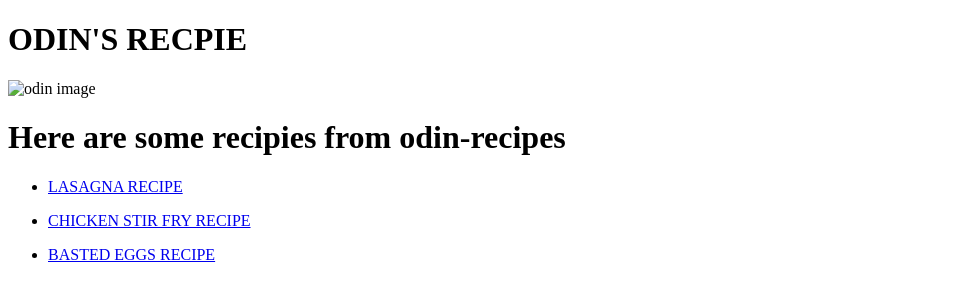
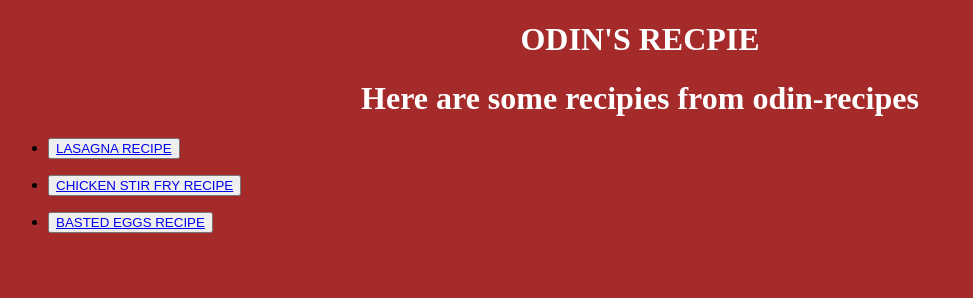
Before and after one commit to Stephzennn/odin-recipes, a plain HTML site: page index.html in a window 1280 px wide. Shown: the whole page, without its empty margins (0-973 px from the left). Drawn offline with Linux system fonts and the light colour scheme.

Commit message:
change recipies style

```diff
--- a/index.html
+++ b/index.html
@@ -1,4 +1,8 @@
 <!DOCTYPE html>
+<head>
+    <link rel="stylesheet" href="style.css">
+  </head>
+
 <html lang="en">
     <head>
         <meta charset="utf-8">
@@ -6,18 +10,27 @@
 
         </title>
     </head>
-    <body>
-        <p>
-            <h1>ODIN'S RECPIE </h1> <p></p>
-            <img src="./images/Odin.jpeg" alt="odin image">
+    <body class="Front">
+
+        <p >
+            <div >
+                <h1 class="white" >ODIN'S RECPIE </h1> <p></p>
+
+            </div>
+
         </p>
         <p>
-        <h1>Here are some recipies from odin-recipes</h1>
+        <h1 class="white" >Here are some recipies from odin-recipes</h1>
+
         <ul>
-            <li><a href="/recipes/lasagna.html">LASAGNA RECIPE</a> </li> <p></p>
-            <li><a href="/recipes/Chicken_stir_fry.html">CHICKEN STIR FRY RECIPE</a></li> <p></p>
-            <li><a href="/recipes/Basted_Eggs.html">BASTED EGGS RECIPE</a></li> <p></p>
+            <li><button><a href="/recipes/lasagna.html">LASAGNA RECIPE</a> </button></li> <p></p>
+            <p></p>
+            <li><button><a href="/recipes/Chicken_stir_fry.html">CHICKEN STIR FRY RECIPE</a></button></li> <p></p>
+            <p></p>
+            <li><button><a href="/recipes/Basted_Eggs.html">BASTED EGGS RECIPE</a></button></li> <p></p>
+            <p></p>
         </ul>
+
         </p>
 
     </body>
--- /dev/null
+++ b/style.css
@@ -0,0 +1,14 @@
+.red {
+    background-color: red;
+}
+
+.white {
+    color: white;
+    text-align: center;
+}
+
+
+
+body.Front {
+    background-color:brown;
+  }
```
Also changed, not shown: recipes/lasagna.html (+1 -1 lines), 2 other files.
